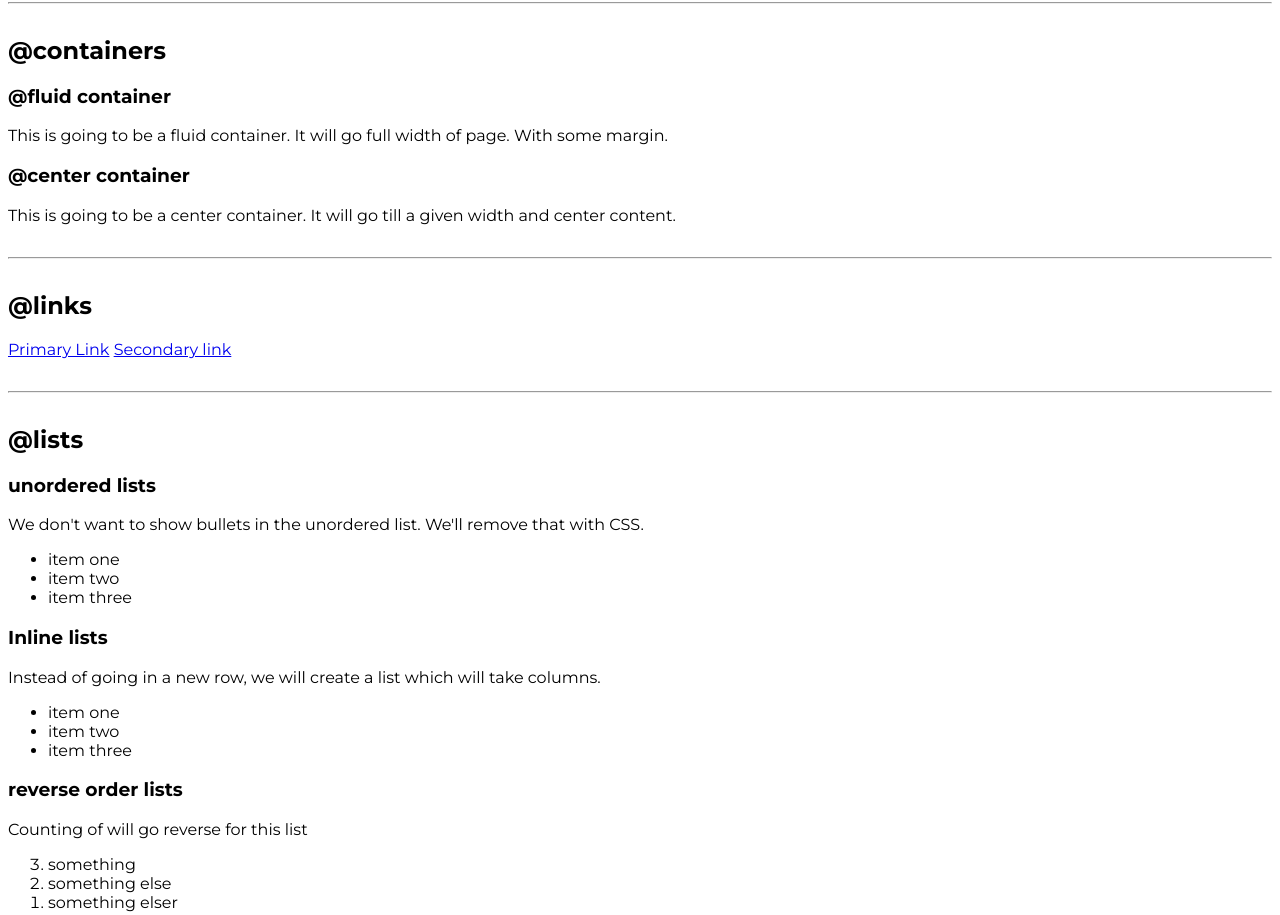
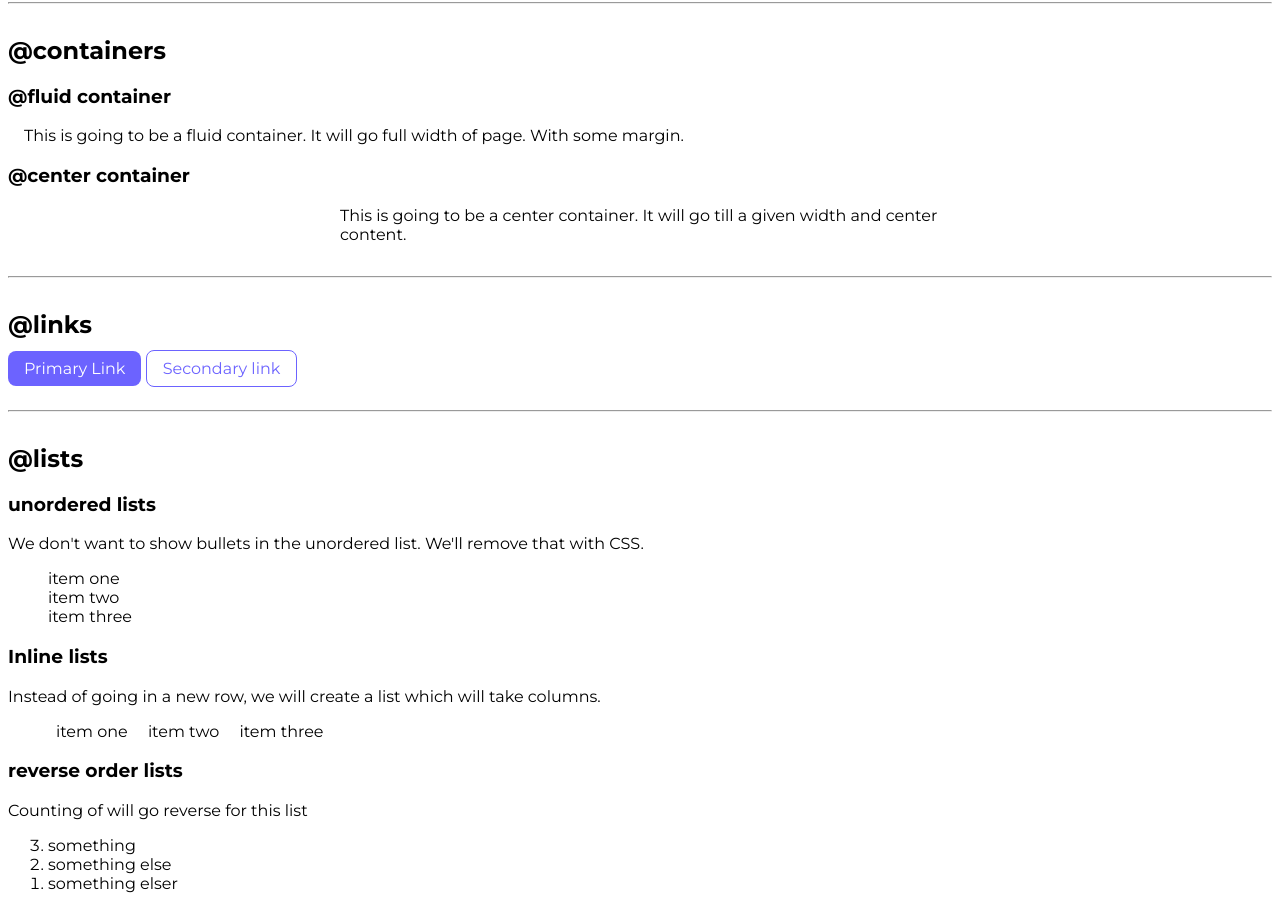
Before and after one commit to Abhay-04/Component-file, a plain HTML site: page index.html in a window 1280 px wide. Shown: the part 500-1415 px from the top of the page. Drawn offline with Linux system fonts and the light colour scheme.

Commit message:
add css till lists

```diff
--- a/index.html
+++ b/index.html
@@ -37,22 +37,22 @@
     <hr>
     <h2>@containers</h2>
     <h3>@fluid container</h3>
-    <p>This is going to be a fluid container. It will go full width of page. With some margin.</p>
+    <p class="container-fluid">This is going to be a fluid container. It will go full width of page. With some margin.</p>
 
     <h3>@center container</h3>
-    <p>This is going to be a center container. It will go till a given width and center content.</p>
+    <p class="container">This is going to be a center container. It will go till a given width and center content.</p>
 
     <hr>
     <h2>@links</h2>
 
-    <a href="/">Primary Link</a>
-    <a href="/">Secondary link</a>
+    <a href="/" class="link-primary">Primary Link</a>
+    <a href="/" class="link-secondary">Secondary link</a>
 
     <hr>
     <h2>@lists</h2>
     <h3>unordered lists</h3>
     <p>We don't want to show bullets in the unordered list. We'll remove that with CSS.</p>
-    <ul>
+    <ul class="list-unordered">
         <li>item one</li>
         <li>item two</li>
         <li>item three</li>
@@ -60,9 +60,9 @@
     <h3>Inline lists</h3>
     <p>Instead of going in a new row, we will create a list which will take columns.</p>
     <ul>
-        <li>item one</li>
-        <li>item two</li>
-        <li>item three</li>
+        <li class="list-inline-li">item one</li>
+        <li class="list-inline-li">item two</li>
+        <li class="list-inline-li">item three</li>
     </ul>
 
     <h3>reverse order lists</h3>
--- a/style.css
+++ b/style.css
@@ -1,6 +1,9 @@
 @import url('https://fonts.googleapis.com/css2?family=Montserrat:wght@400;700&display=swap');
 
 :root{
+    --primary: #6C63FF;
+    --gray: #F3F4F6;
+    --dark-gray:#6B7280;
 
 }
 
@@ -20,3 +23,57 @@ h1 {
     font-weight: bolder;
 
 }
+
+/* Containers css */
+
+.container-fluid {
+    padding-left: 1rem;
+    padding-right: 1rem;
+
+}
+
+.container {
+    padding-left: 1rem;
+    padding-right: 1rem;
+    margin: auto;
+    max-width: 600px;
+}
+
+
+/* links css */
+.link-primary {
+    text-decoration: none;
+    background-color: var(--primary);
+    color: white;
+    width: max-content;
+    min-width: 140px;
+    border-radius: 0.5rem;
+    padding: 0.5rem 1rem;
+   }
+
+   .link-secondary {
+    text-decoration: none;
+    color: var(--primary);
+    border: 1px solid var(--primary);
+    width: max-content;
+    min-width: 140px;
+    border-radius: 0.5rem;
+    padding: 0.5rem 1rem;
+
+   }
+
+
+   /* lists css */
+
+   .list-unordered{
+    list-style: none;
+   }
+
+   .list-inline-li {
+    display: inline;
+    padding: 0rem 0.5rem;
+
+   }
+
+
+   /* navigation css */
```
